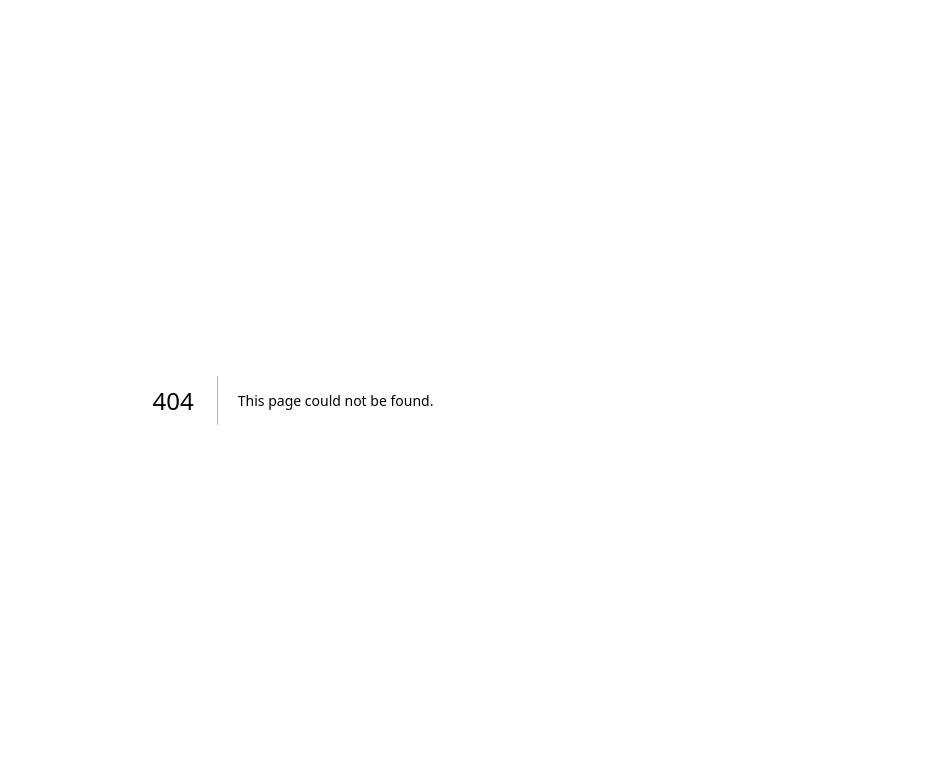
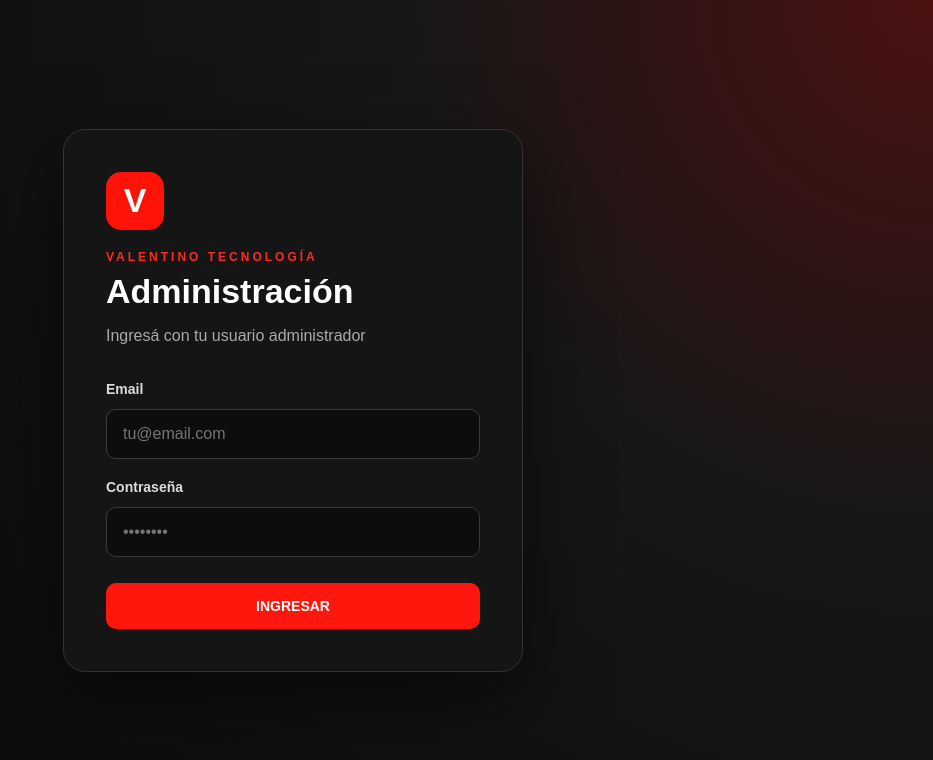
Before and after one commit to juegaygana777/Valentino-tecnologia, a Next.js app: page /admin in a window 1280 px wide. Before the commit this address had no page. Shown: the top 760 px of the page, without its empty margins (347-1280 px from the left). Built offline with nearby package versions, Linux system fonts and the light colour scheme; no server answers.

Commit message:
Create page.js

```diff
--- /dev/null
+++ b/app/admin/page.js
@@ -0,0 +1,273 @@
+"use client";
+
+import { useEffect, useState } from "react";
+import { createClient } from "@supabase/supabase-js";
+
+const supabase = createClient(
+  process.env.NEXT_PUBLIC_SUPABASE_URL,
+  process.env.NEXT_PUBLIC_SUPABASE_ANON_KEY
+);
+
+export default function AdminPage() {
+  const [email, setEmail] = useState("");
+  const [password, setPassword] = useState("");
+  const [usuario, setUsuario] = useState(null);
+  const [cargando, setCargando] = useState(true);
+  const [mensaje, setMensaje] = useState("");
+
+  useEffect(() => {
+    revisarSesion();
+
+    const {
+      data: { subscription },
+    } = supabase.auth.onAuthStateChange((_event, session) => {
+      setUsuario(session?.user ?? null);
+      setCargando(false);
+    });
+
+    return () => subscription.unsubscribe();
+  }, []);
+
+  async function revisarSesion() {
+    const {
+      data: { session },
+    } = await supabase.auth.getSession();
+
+    setUsuario(session?.user ?? null);
+    setCargando(false);
+  }
+
+  async function iniciarSesion(e) {
+    e.preventDefault();
+
+    setMensaje("Ingresando...");
+
+    const { data, error } = await supabase.auth.signInWithPassword({
+      email,
+      password,
+    });
+
+    if (error) {
+      setMensaje("Email o contraseña incorrectos.");
+      return;
+    }
+
+    setUsuario(data.user);
+    setMensaje("");
+  }
+
+  async function cerrarSesion() {
+    await supabase.auth.signOut();
+    setUsuario(null);
+  }
+
+  if (cargando) {
+    return (
+      <main style={styles.pagina}>
+        <p style={{ color: "white" }}>Cargando...</p>
+      </main>
+    );
+  }
+
+  if (usuario) {
+    return (
+      <main style={styles.pagina}>
+        <div style={styles.panel}>
+          <div style={styles.logo}>V</div>
+
+          <p style={styles.subtitulo}>VALENTINO TECNOLOGÍA</p>
+
+          <h1 style={styles.titulo}>Panel de administración</h1>
+
+          <div style={styles.exito}>
+            ✓ Sesión iniciada correctamente
+          </div>
+
+          <p style={styles.email}>
+            {usuario.email}
+          </p>
+
+          <p style={styles.texto}>
+            El acceso privado ya está funcionando.
+          </p>
+
+          <button
+            style={styles.boton}
+            onClick={cerrarSesion}
+          >
+            CERRAR SESIÓN
+          </button>
+        </div>
+      </main>
+    );
+  }
+
+  return (
+    <main style={styles.pagina}>
+      <div style={styles.panel}>
+        <div style={styles.logo}>V</div>
+
+        <p style={styles.subtitulo}>VALENTINO TECNOLOGÍA</p>
+
+        <h1 style={styles.titulo}>Administración</h1>
+
+        <p style={styles.texto}>
+          Ingresá con tu usuario administrador
+        </p>
+
+        <form
+          onSubmit={iniciarSesion}
+          style={styles.formulario}
+        >
+          <label style={styles.label}>Email</label>
+
+          <input
+            type="email"
+            value={email}
+            onChange={(e) => setEmail(e.target.value)}
+            placeholder="tu@email.com"
+            required
+            style={styles.input}
+          />
+
+          <label style={styles.label}>Contraseña</label>
+
+          <input
+            type="password"
+            value={password}
+            onChange={(e) => setPassword(e.target.value)}
+            placeholder="••••••••"
+            required
+            style={styles.input}
+          />
+
+          <button
+            type="submit"
+            style={styles.boton}
+          >
+            INGRESAR
+          </button>
+
+          {mensaje && (
+            <p style={styles.mensaje}>
+              {mensaje}
+            </p>
+          )}
+        </form>
+      </div>
+    </main>
+  );
+}
+
+const styles = {
+  pagina: {
+    minHeight: "100vh",
+    background:
+      "radial-gradient(circle at top right, #4b1111 0%, #171717 35%, #080808 100%)",
+    display: "flex",
+    justifyContent: "center",
+    alignItems: "center",
+    padding: "25px",
+    fontFamily: "Arial, Helvetica, sans-serif",
+  },
+
+  panel: {
+    width: "100%",
+    maxWidth: "460px",
+    background: "#151515",
+    border: "1px solid #333",
+    borderRadius: "22px",
+    padding: "42px",
+    boxShadow: "0 25px 80px rgba(0,0,0,.55)",
+  },
+
+  logo: {
+    width: "58px",
+    height: "58px",
+    background: "#ff1208",
+    borderRadius: "15px",
+    color: "#fff",
+    fontWeight: "900",
+    fontSize: "34px",
+    display: "flex",
+    alignItems: "center",
+    justifyContent: "center",
+    marginBottom: "20px",
+  },
+
+  subtitulo: {
+    color: "#ff2a20",
+    fontSize: "12px",
+    fontWeight: "900",
+    letterSpacing: "3px",
+    marginBottom: "8px",
+  },
+
+  titulo: {
+    color: "#fff",
+    fontSize: "34px",
+    margin: "0 0 10px 0",
+  },
+
+  texto: {
+    color: "#aaa",
+    marginBottom: "28px",
+  },
+
+  formulario: {
+    display: "flex",
+    flexDirection: "column",
+    gap: "12px",
+  },
+
+  label: {
+    color: "#ddd",
+    fontSize: "14px",
+    fontWeight: "700",
+    marginTop: "8px",
+  },
+
+  input: {
+    width: "100%",
+    boxSizing: "border-box",
+    padding: "15px 16px",
+    borderRadius: "10px",
+    border: "1px solid #3b3b3b",
+    background: "#0d0d0d",
+    color: "#fff",
+    fontSize: "16px",
+    outline: "none",
+  },
+
+  boton: {
+    marginTop: "14px",
+    padding: "15px",
+    border: "none",
+    borderRadius: "10px",
+    background: "#ff160c",
+    color: "#fff",
+    fontWeight: "900",
+    cursor: "pointer",
+    fontSize: "14px",
+  },
+
+  mensaje: {
+    color: "#ff6961",
+    textAlign: "center",
+    fontSize: "14px",
+  },
+
+  exito: {
+    background: "#123d24",
+    color: "#6ef19b",
+    padding: "14px",
+    borderRadius: "10px",
+    margin: "25px 0 15px",
+    fontWeight: "700",
+  },
+
+  email: {
+    color: "#fff",
+    fontWeight: "700",
+  },
+};
```
